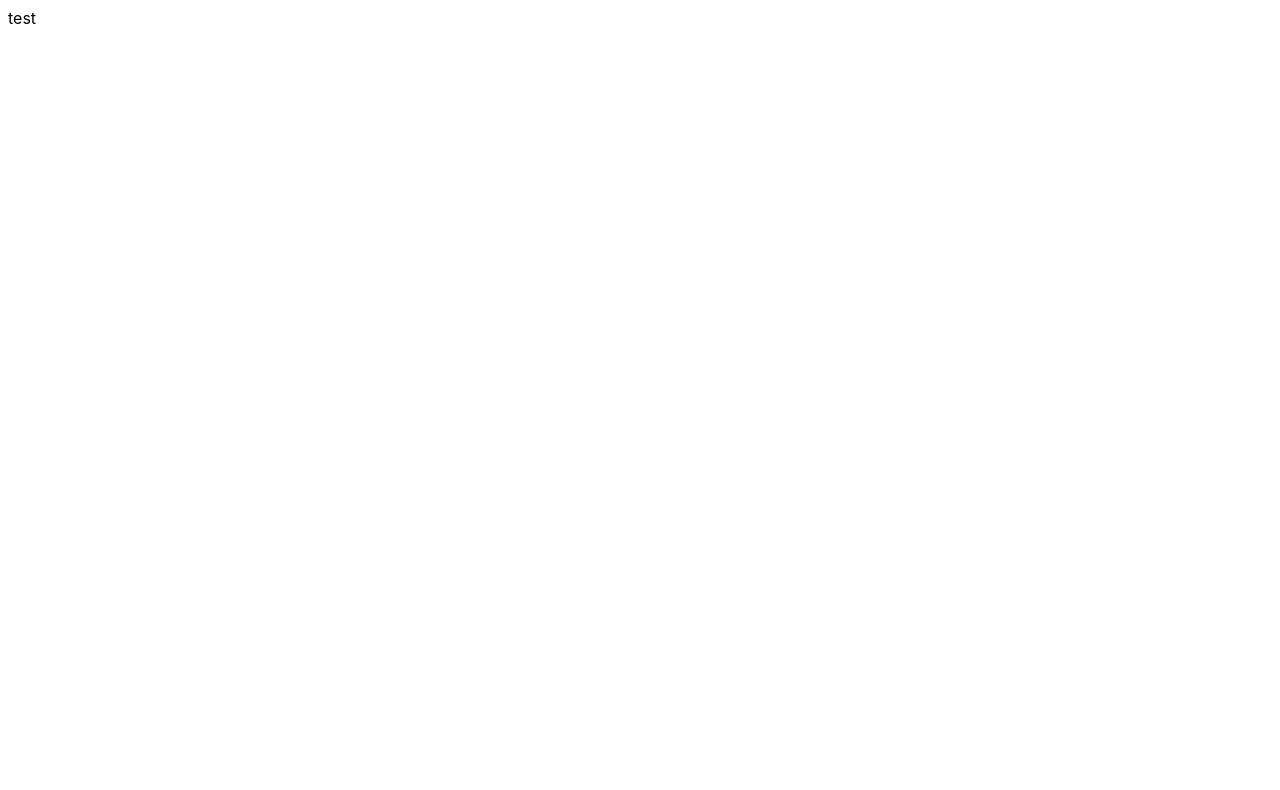
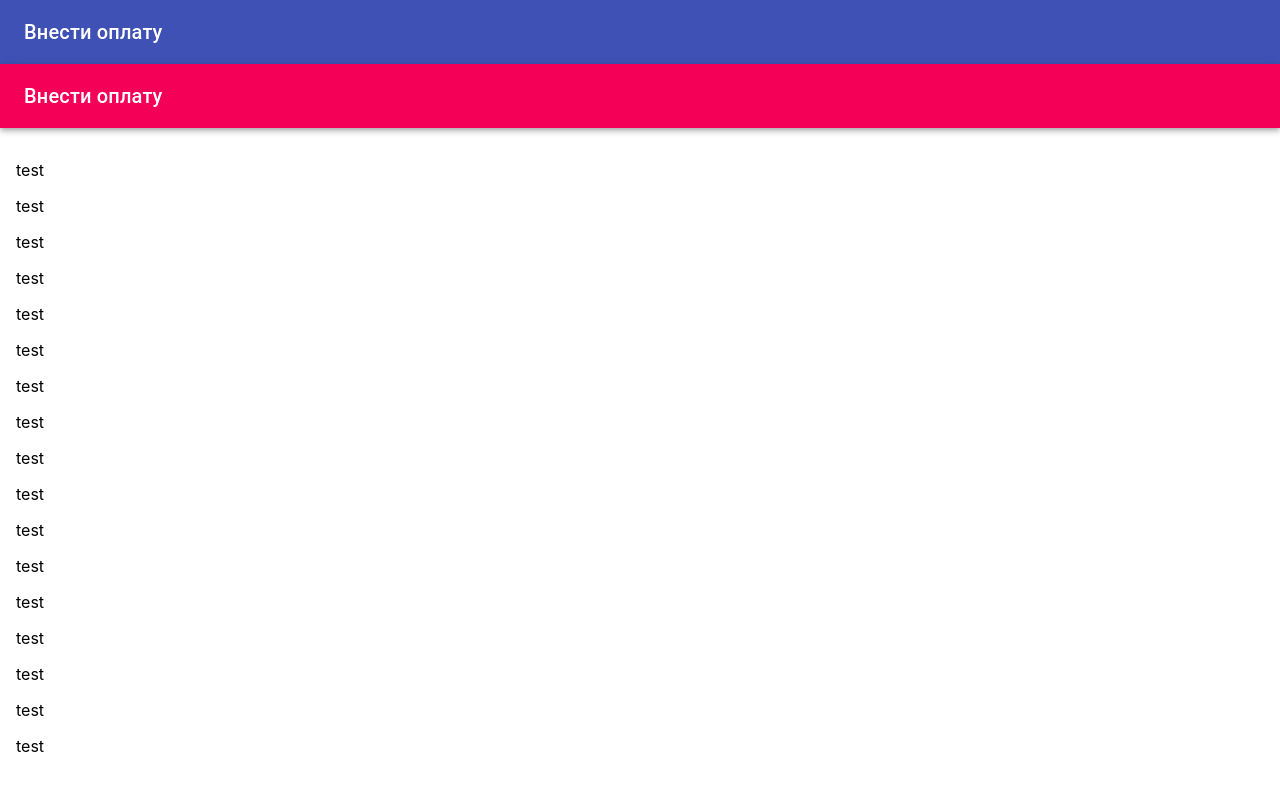
Before and after one commit to nismaxim82/money-logger-app, a React (Create React App) app: page / in a window 1280 px wide. Shown: the top 790 px of the page. Built offline with nearby package versions, Linux system fonts and the light colour scheme.

Commit message:
update code

```diff
--- a/src/App.tsx
+++ b/src/App.tsx
@@ -1,4 +1,12 @@
-import { createStyles, makeStyles, Theme } from '@material-ui/core';
+import {
+  AppBar,
+  createStyles,
+  IconButton,
+  makeStyles,
+  Theme,
+  Toolbar,
+  Typography
+} from '@material-ui/core';
 import { Provider } from 'mobx-react';
 import React from 'react';
 import classes from './App.module.css';
@@ -7,7 +15,7 @@ import store from './stores';
 const useStyles = makeStyles((theme: Theme) =>
   createStyles({
     body: {
-      padding: theme.spacing(1),
+      padding: theme.spacing(2),
     },
     menuButton: {
       marginLeft: theme.spacing(2),
@@ -20,7 +28,51 @@ function App() {
   return (
     <Provider store={store}>
       <div className={classes.page}>
-        <div className={[classes.body, styles.body].join(' ')}>test</div>
+        <AppBar position="static">
+          <Toolbar>
+            <Typography variant="h6" className={classes.headerTitle}>
+              Внести оплату
+            </Typography>
+            <IconButton
+              edge="start"
+              className={classes.menuButton}
+              color="inherit"
+              aria-label="menu"
+            />
+          </Toolbar>
+        </AppBar>
+        <AppBar position="static" color="secondary">
+          <Toolbar>
+            <Typography variant="h6" className={classes.headerTitle}>
+              Внести оплату
+            </Typography>
+            <IconButton
+              edge="start"
+              className={classes.menuButton}
+              color="inherit"
+              aria-label="menu"
+            />
+          </Toolbar>
+        </AppBar>
+        <div className={[classes.body, styles.body].join(' ')}>
+          <p>test</p>
+          <p>test</p>
+          <p>test</p>
+          <p>test</p>
+          <p>test</p>
+          <p>test</p>
+          <p>test</p>
+          <p>test</p>
+          <p>test</p>
+          <p>test</p>
+          <p>test</p>
+          <p>test</p>
+          <p>test</p>
+          <p>test</p>
+          <p>test</p>
+          <p>test</p>
+          <p>test</p>
+        </div>
       </div>
     </Provider>
   );
--- a/tsconfig.json
+++ b/tsconfig.json
@@ -17,7 +17,8 @@
     "resolveJsonModule": true,
     "isolatedModules": true,
     "noEmit": true,
-    "jsx": "react"
+    "jsx": "react",
+    "experimentalDecorators": true
   },
   "include": [
     "src"
```
